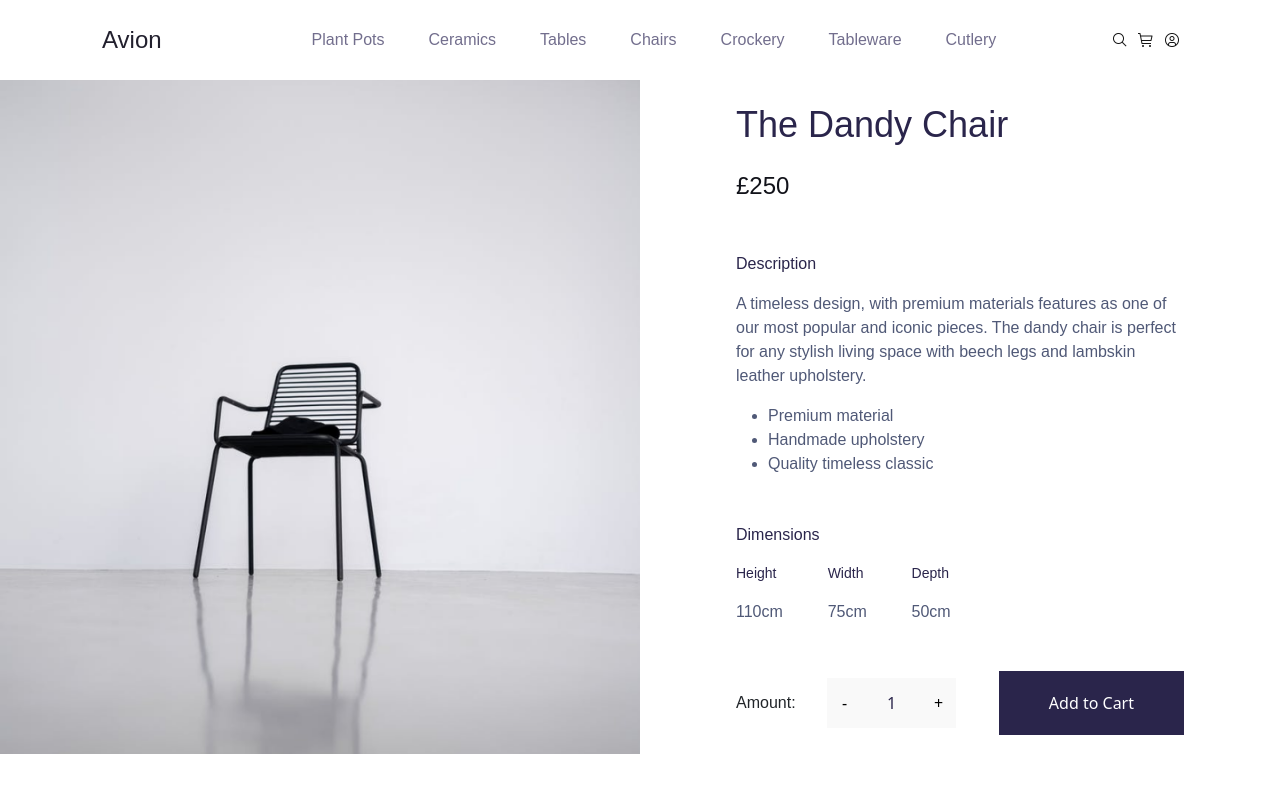
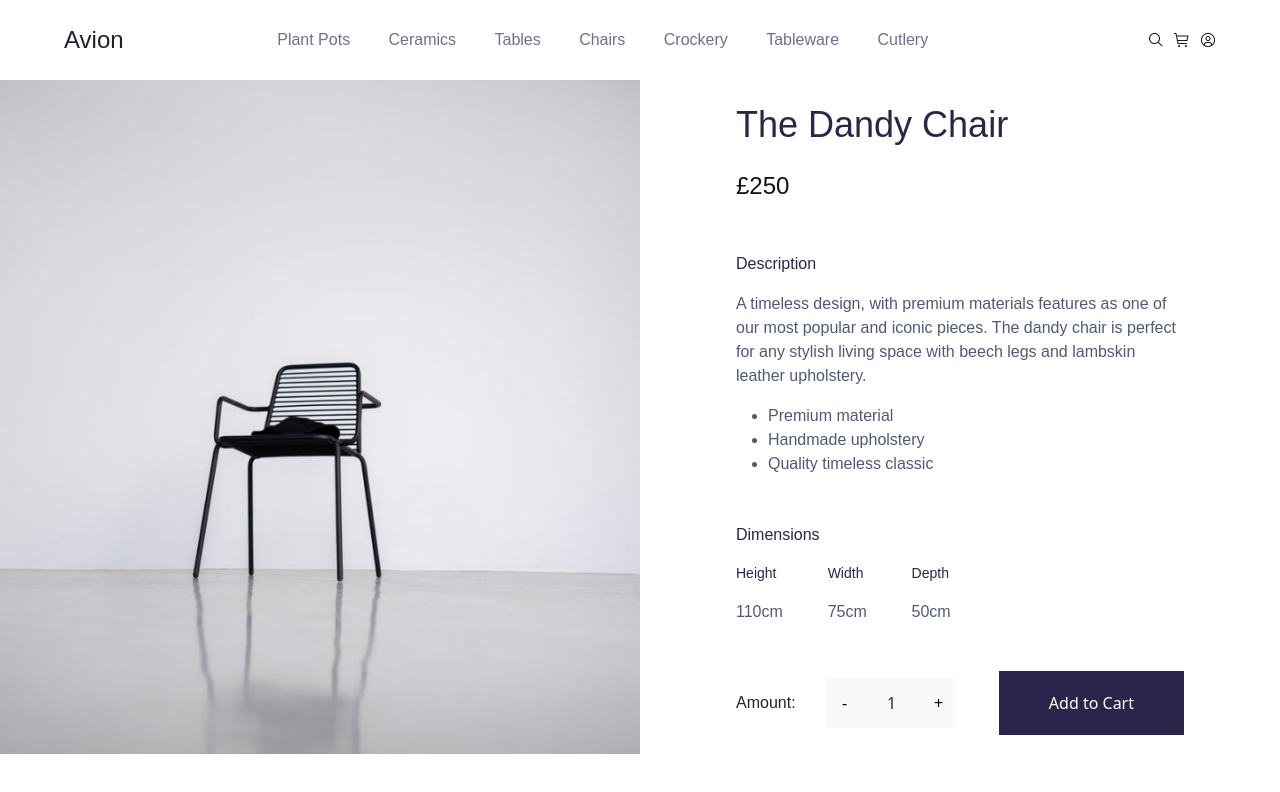
Before and after one commit to ariaon/mock-project, a React (Create React App) app: page / in a window 1280 px wide. Shown: the top 792 px of the page. Built offline with nearby package versions, Linux system fonts and the light colour scheme.

Commit message:
chore: code cleanup

```diff
--- a/src/App.js
+++ b/src/App.js
@@ -1,4 +1,3 @@
-import logo from './logo.svg';
 import './App.css';
 import { Home } from './Screens/Main.js';
 
--- a/src/Components/NavBar.js
+++ b/src/Components/NavBar.js
@@ -40,11 +40,12 @@ const styles = {
     justifyContent: "flex-end",
     alignItems: "center",
     marginBottom: 0,
+    paddingLeft: 0
   },
   left: {
     display: "flex",
     marginRight: "auto",
-    paddingLeft: 70,
+    marginLeft: '5%',
   },
   title: {
     ...headline3,
@@ -54,15 +55,14 @@ const styles = {
   },
   mainLinks: {
     display: "flex",
-    gap: 44,
-    marginRight: "auto",
-    paddingLeft: 150,
-    listStyle: "none",
+    gap: "3vw",
+    marginLeft: "12vw",
     alignItems: "center",
+    whiteSpace: "nowrap"
   },
   sideActions: {
     display: "flex",
-    paddingRight: 100,
+    paddingRight: "5%",
     gap: 10,
     listStyle: "none",
   },
--- a/src/Components/ProductView.js
+++ b/src/Components/ProductView.js
@@ -6,7 +6,7 @@ import { regionMonetarySymbol } from "../Utils/regionConversion";
 const ProductView = (props) => {
   return (
     <div style={styles.container}>
-      <img src={props.image} style={styles.image} alt="image" />
+      <img src={props.image} style={styles.image} alt="productImage" />
       <div style={styles.details}>
         <p style={styles.name}>{props.name}</p>
         <p style={styles.price}>
```
